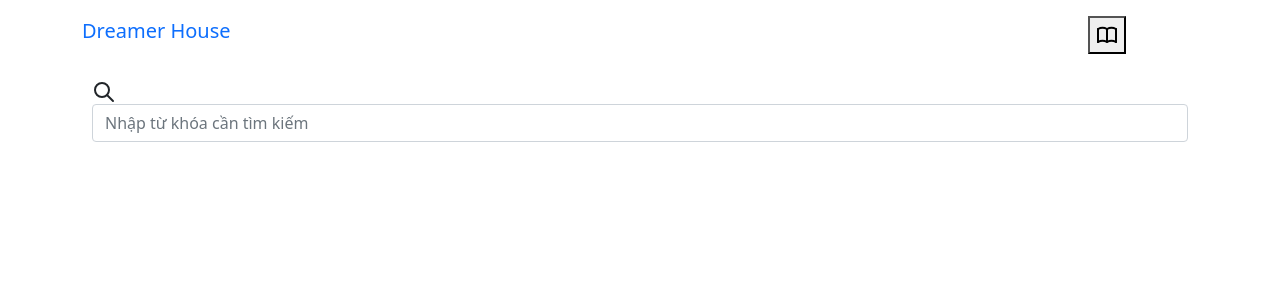
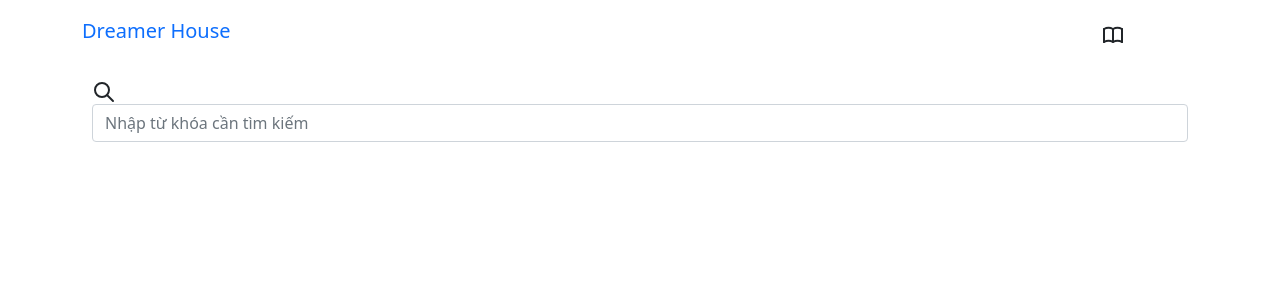
Before and after one commit to cyborgx0x/unleash, a Flask app: page /authors/ in a window 1280 px wide. Shown: the top 300 px of the page. Run offline with Flask 2, Linux system fonts and the light colour scheme; data that the repository does not hold is empty; some libraries are stand-ins or nearby versions.

Commit message:
Update base.html

```diff
--- a/app/templates/base.html
+++ b/app/templates/base.html
@@ -128,8 +128,11 @@
               </a>
             </li>
             <li class="nav-link">
-              <button type="button" data-bs-toggle="dropdown" style="padding: 5px;">
-                <svg xmlns="http://www.w3.org/2000/svg" class="icon" width="24" height="24" viewBox="0 0 24 24" stroke-width="2" stroke="currentColor" fill="none" stroke-linecap="round" stroke-linejoin="round"><path stroke="none" d="M0 0h24v24H0z" fill="none"/><path d="M3 19a9 9 0 0 1 9 0a9 9 0 0 1 9 0" /><path d="M3 6a9 9 0 0 1 9 0a9 9 0 0 1 9 0" /><line x1="3" y1="6" x2="3" y2="19" /><line x1="12" y1="6" x2="12" y2="19" /><line x1="21" y1="6" x2="21" y2="19" /></svg>
+              <button type="button" data-bs-toggle="dropdown" style="padding-left: 10px; padding-right:0px" class="btn">
+
+                  <svg xmlns="http://www.w3.org/2000/svg" class="icon" width="24" height="24" viewBox="0 0 24 24" stroke-width="2" stroke="currentColor" fill="none" stroke-linecap="round" stroke-linejoin="round"><path stroke="none" d="M0 0h24v24H0z" fill="none"/><path d="M3 19a9 9 0 0 1 9 0a9 9 0 0 1 9 0" /><path d="M3 6a9 9 0 0 1 9 0a9 9 0 0 1 9 0" /><line x1="3" y1="6" x2="3" y2="19" /><line x1="12" y1="6" x2="12" y2="19" /><line x1="21" y1="6" x2="21" y2="19" /></svg>
+
+
               </button>
               <div class="dropdown-menu dropdown-menu-demo dropdown-menu-arrow bg-dark text-white">
                 {% if current_user.is_anonymous %}
```
